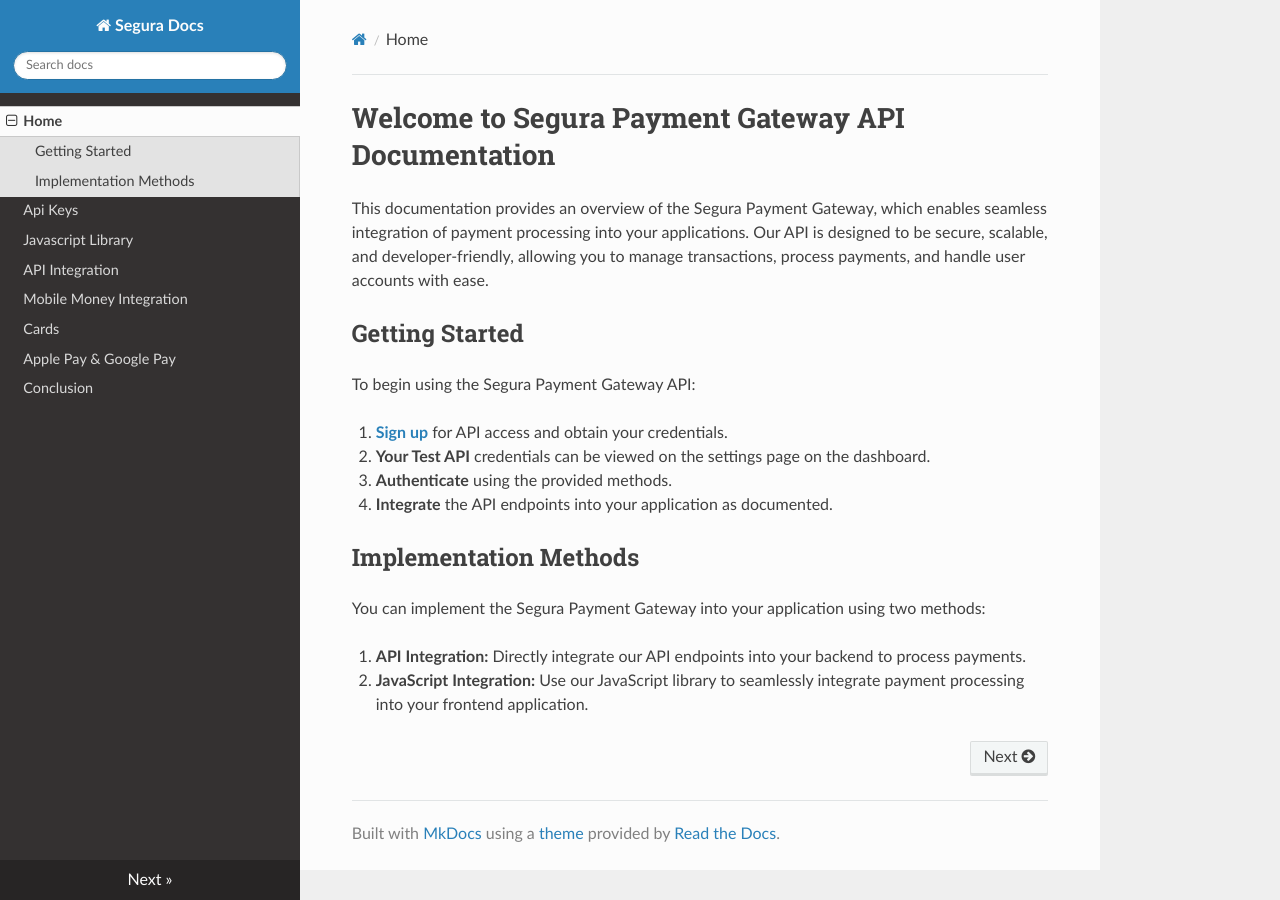
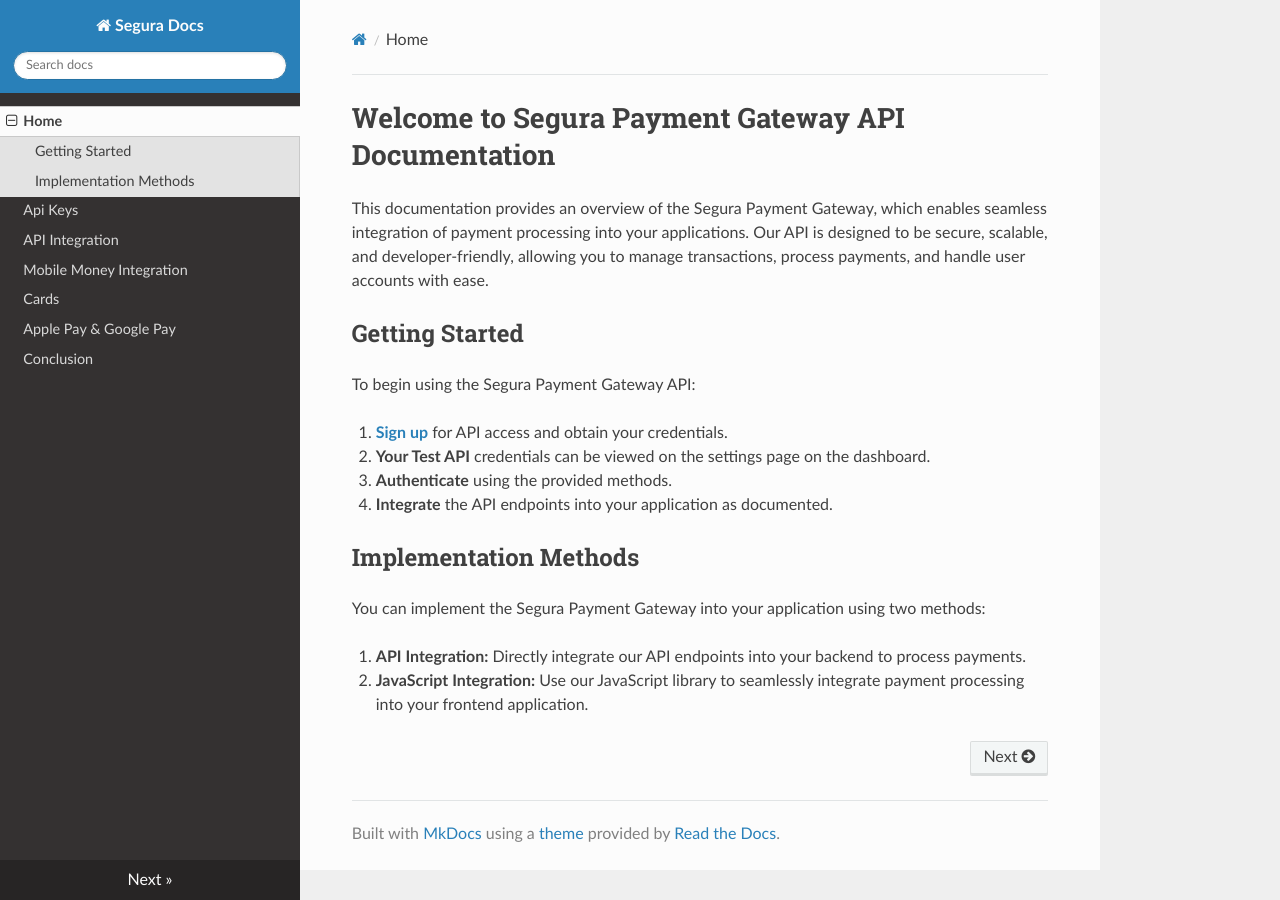
Before and after one commit to Noah-droid/segura, an MkDocs documentation site: the page built from docs/index.md, in a window 1280 px wide. Built offline with MkDocs 1.6.1, drawn with Linux system fonts in a browser that asks for light colours; nearby versions of some CDN libraries.

Commit message:
commented JS SDK

```diff
--- a/mkdocs.yml
+++ b/mkdocs.yml
@@ -3,7 +3,7 @@ site_name: Segura Docs
 nav:
   - Home: index.md
   - Api Keys: apis.md
-  - Javascript Library: payments.md
+  # - Javascript Library: payments.md
   - API Integration: process.md
   - Mobile Money Integration: mobile.md
   - Cards: cards.md
```
